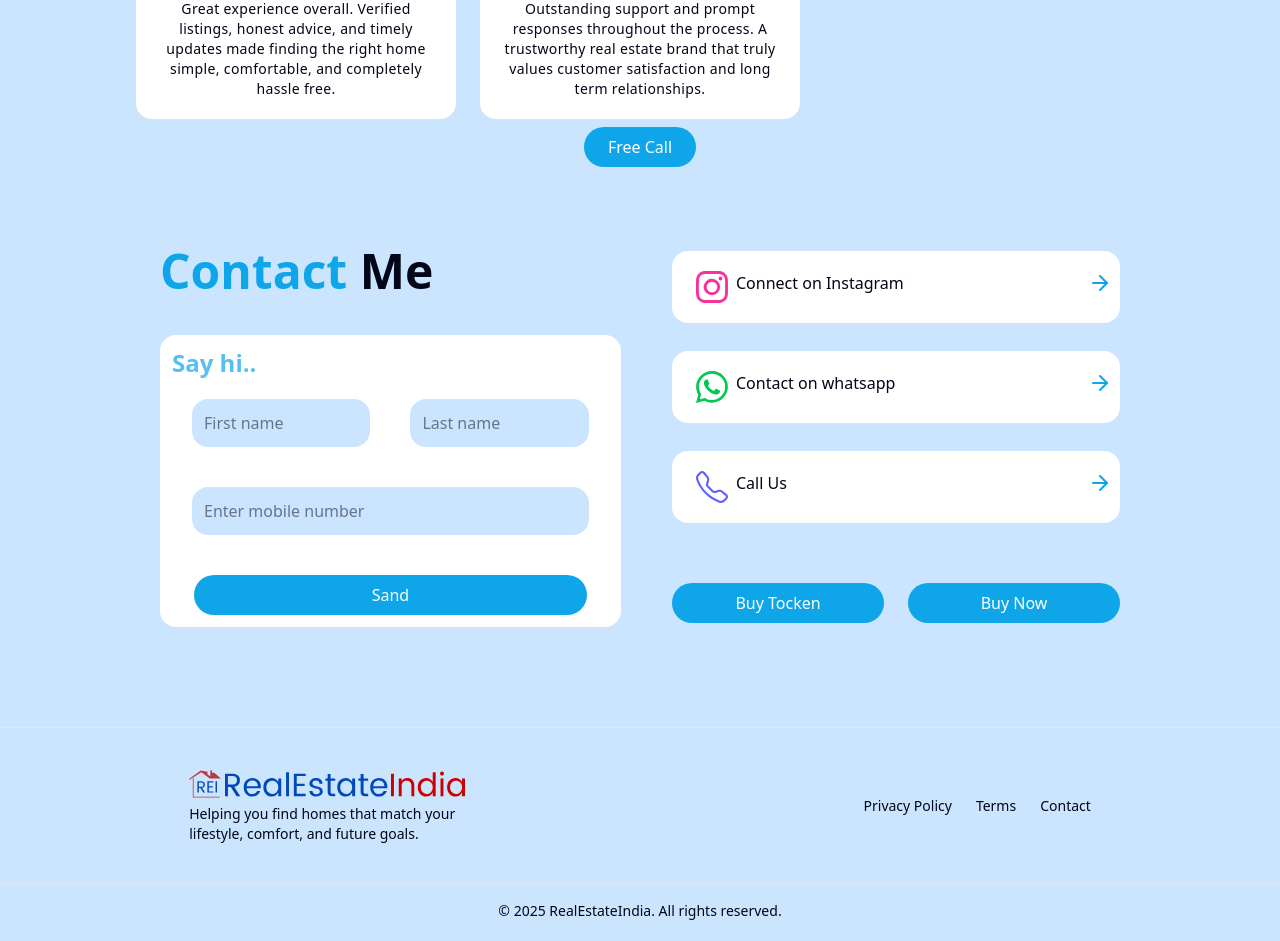
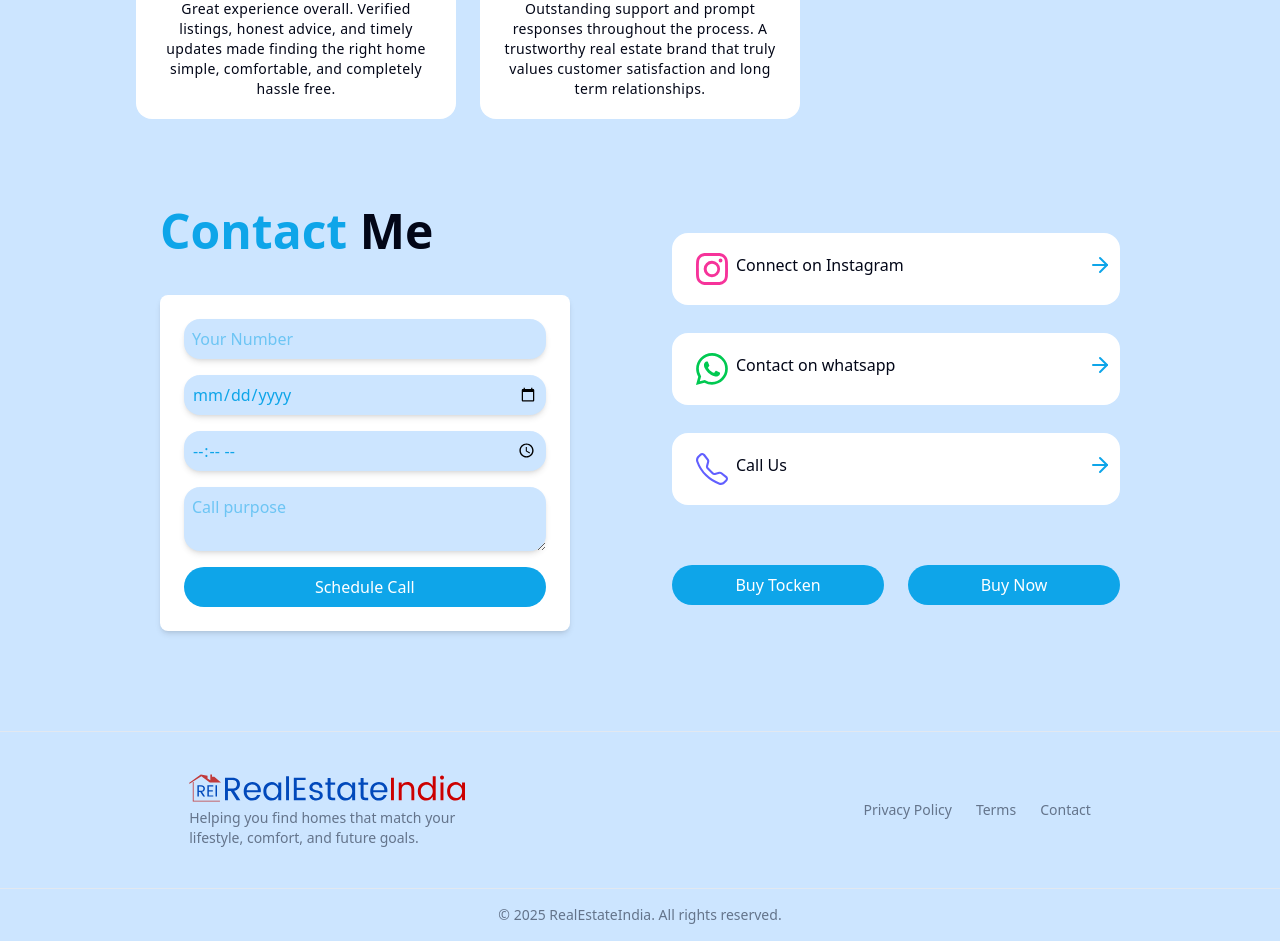
Before and after one commit to ajitdevv/MordenLandingPage, a React (Vite) app: page / in a window 1280 px wide. Shown: the part 3300-4241 px from the top of the page. Built offline with nearby package versions, Linux system fonts and the light colour scheme.

Commit message:
Add free call section

```diff
--- a/src/Components/Call.jsx
+++ /dev/null
@@ -1,10 +0,0 @@
-function Call() {
-  return (
-    <section>
-      <a href="tel:+918058339867" target="_blank" data-aos="fade-up">
-        <button className="cosmic-button">Free Call </button>
-      </a>
-    </section>
-  );
-}
-export default Call;
--- a/src/Components/contact.jsx
+++ b/src/Components/contact.jsx
@@ -1,4 +1,4 @@
-import { ArrowRight } from "lucide-react";
+import { ArrowRight,Calendar  } from "lucide-react";
 import {
   BsGithub,
   BsInstagram,
@@ -33,69 +33,38 @@ function Contact() {
             <form
                action="https://formspree.io/f/mzzaewzd"
               method="POST"
-              className="flex flex-col rounded-2xl w-[90%] bg-card p-3 max-sm:pb-9"
+              className="flex flex-col gap-4 w-[80%] p-6 bg-card rounded-lg shadow-md "
             >
-              <div
-                data-aos="fade-left"
-                data-aos-offset="150"
-                className="flex flex-row w-full jestify-srart font-bold text-2xl text-primary/70"
-              >
-                <h1>Say hi..</h1>
-              </div>
-              <div className="flex flex-row w-full jestify-srart ">
               <input
-                  data-aos="fade-right"
-                  data-aos-offset="150"
-                  name="Firstname"
-                  type="text"
-                  id="Firstname"
-                  placeholder="First name"
+                type="number"
+                name="number"
+                placeholder="Your Number"
                 required
-                  pattern="^[A-Za-z]{2,}$"
-                  title="First name should contain only letters (2–15 characters)"
-                  className="w-[50%] rounded-2xl bg-background m-5 p-3"
+                className="bg-background p-2 text-primary rounded-2xl shadow-md"
               />
               <input
-                  data-aos="fade-left"
-                  data-aos-offset="150"
-                  name="Lastname"
-                  type="text"
-                  id="Lastname"
-                  placeholder="Last name"
+                type="date"
+                name="date"
                 required
-                  pattern="^[A-Za-z]{2,}$"
-                  title="First name should contain only letters (2–15 characters)"
-                  className="w-[50%]  rounded-2xl bg-background m-5 p-3"
+                className="bg-background p-2 text-primary rounded-2xl shadow-md"
               />
-              </div>
-              <div>
                 <input
-                  data-aos="fade-left"
-                  data-aos-offset="150"
-                  name="contact"
-                  type="contact"
-                  id="contact"
-                  placeholder="Enter mobile number"
+                  type="time"
+                  name="time"
                   required
-                  pattern="^(?:\+91|91|0)?[6-9]\d{9}$"
-                  title="Please enter a valid mobile number"
-                  className=" rounded-2xl w-[91%] bg-background m-5 p-3"
+                  className="bg-background p-2 text-primary rounded-2xl shadow-md "
                 />
-              </div>
 
-              <div>
-                <button
-                  data-aos="fade-in"
-                  data-aos-offset="50"
-                  type="submit"
-                  className="cosmic-button mt-5 w-[90%]"
-                >
-                  Sand
+              <textarea
+                name="message"
+                placeholder="Call purpose"
+                className="bg-background p-2 text-primary rounded-2xl shadow-md "
+              ></textarea>
+              <button type="submit" className="cosmic-button">
+                Schedule Call
               </button>
-              </div>
             </form>
           </div>
-
           <div className="w-[35%] max-sm:w-[90%] max-sm:justify-center flex flex-col gap-7">
             {/* Instagram */}
             <a
@@ -127,13 +96,11 @@ function Contact() {
                 <ArrowRight className="text-primary mr-2" />
               </div>
             </a>
-
             {/* Phone */}
             <a
               href="tel:+918058339867"
               target="_blank"
               data-aos="fade-up"
-              // data-aos-offset="150"
             >
               <div className="flex flex-row justify-between bg-card text-foreground py-5 rounded-2xl hover:scale-110 transition-transform duration-300">
                 <h1 className=" px-6 flex gap-2">
@@ -149,9 +116,9 @@ function Contact() {
                 data-aos-offset="150"
                 className="cosmic-button h-10 w-[50%]"
               >
-                <a href="#reviews">
-                  <button >Buy Tocken</button>
-                </a>{" "}
+                <a href="#">
+                  <button>Buy Tocken</button>
+                </a>
               </div>
               <div
                 data-aos="fade-left"
@@ -159,7 +126,6 @@ function Contact() {
                 className="cosmic-button h-10  w-[50%]"
               >
                 <a href="#">
-                  {" "}
                   <button> Buy Now </button>
                 </a>
               </div>
--- a/src/Home.jsx
+++ b/src/Home.jsx
@@ -8,7 +8,6 @@ import CompletedProjects from "./Components/ComplectProjects.jsx";
 import Review from "./Components/Review.jsx";
 import Contact from "./Components/contact.jsx";
 import Footer from "./Components/Footer.jsx";
-import Call from "./Components/Call.jsx";
 function home() {
   return (
     <div className="min-h-screen costum-scroll bg-background text-foreground overflow-x-hidden">
@@ -23,7 +22,6 @@ function home() {
         <Aboutbrand />
         <CompletedProjects />
         <Review />
-        <Call />
         <Contact />
       </main>
       {/* Footer */}
--- a/src/index.css
+++ b/src/index.css
@@ -10,6 +10,7 @@
   --color-accent: var(--accent);
   --color-primary-foreground: var(--primary-foreground);
   --color-card: var(--card);
+  --color-muted: var(--muted);
 
   --color-shadow: var(--shadow);
 
```
Lines whose indentation alone changed are shown as unchanged.
